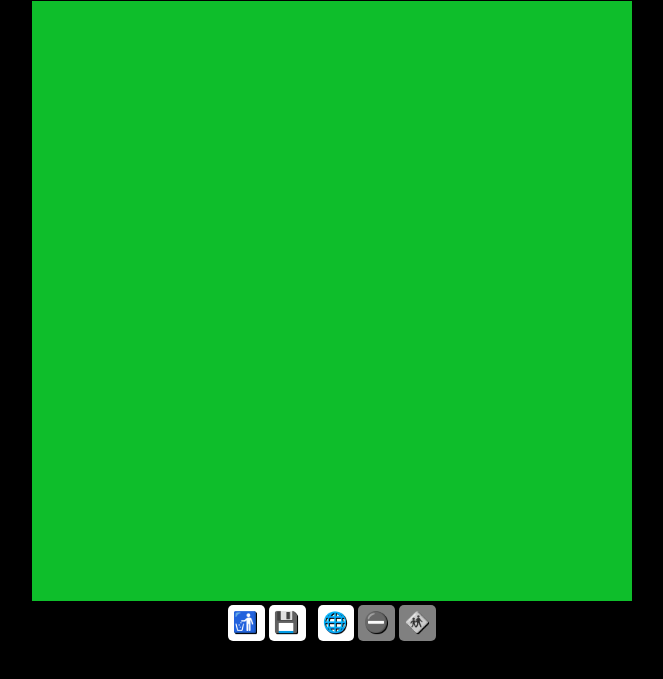
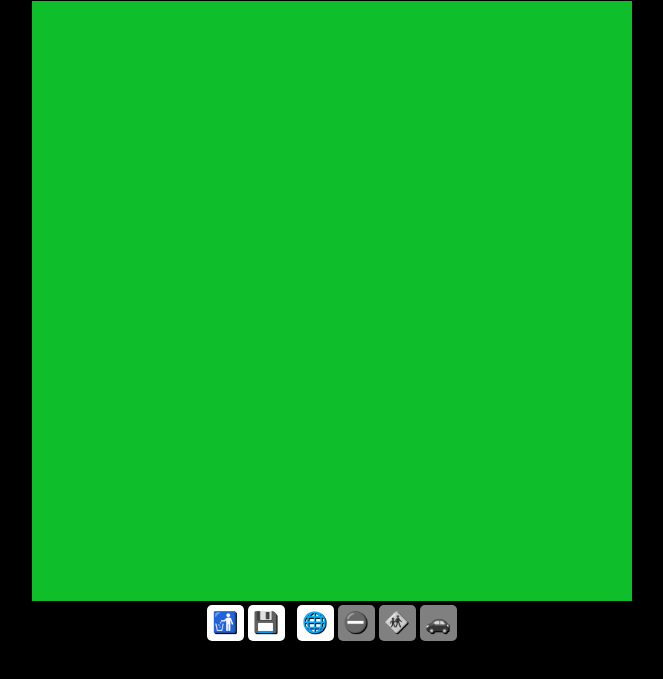
Before and after one commit to KeddyB/OpenWorld, a plain HTML site: page index.html in a window 1280 px wide. Shown: the part 79-758 px from the top of the page, without its empty margins (308-971 px from the left). Drawn offline with Linux system fonts and the light colour scheme.

```diff
--- a/index.html
+++ b/index.html
@@ -16,13 +16,16 @@
         <button id="graphBtn" onclick="setMode('graph')">🌐</button>
         <button id="stopBtn" onclick="setMode('stop')">⛔</button>
         <button id="crossingBtn" onclick="setMode('crossing')">🚸</button>
+        <button id="startBtn" onclick="setMode('start')">🚗</button>
     </div>
     <script src="js/world.js"></script>
     <script src="js/viewport.js"></script>
     <script src="js/markings/marking.js"></script>
     <script src="js/markings/stop.js"></script>
+    <script src="js/markings/start.js"></script>
     <script src="js/markings/cross.js"></script>
     <script src="js/editors/markingEditor.js"></script>
+    <script src="js/editors/startEditor.js"></script>
     <script src="js/editors/graphEditor.js"></script>
     <script src="js/editors/stopEditor.js"></script>
     <script src="js/editors/crossingEditor.js"></script>
--- a/js/app.js
+++ b/js/app.js
@@ -54,9 +54,13 @@ const graphInfo = graphString ? JSON.parse(graphString) : null
 const graph = graphInfo ? Graph.load(graphInfo) : new Graph()
 const world = new World(graph)
 const viewport = new ViewPort(myCanvas)
-const graphEditor = new GraphEditor(viewport, graph)
-const stopEditor = new StopEditor(viewport, world)
-const crossingEditor = new CrossingEditor(viewport, world)
+
+const tools = {
+    graph: { button: graphBtn, editor: new GraphEditor(viewport, graph) },
+    stop: { button: stopBtn, editor: new StopEditor(viewport, world) },
+    crossing: { button: crossingBtn, editor: new CrossingEditor(viewport, world) },
+    start: {button: startBtn, editor: new StartEditor(viewport, world)}
+}
 
 let oldGraphHash = graph.hash()
 
@@ -73,13 +77,13 @@ function animate() {
     const viewPoint = scale(viewport.getOffset(), -1)
     world.draw(ctx, viewPoint)
     ctx.globalAlpha = 0.1
-    graphEditor.display()
-    stopEditor.display()
-    crossingEditor.display()
+    for (const tool of Object.values(tools)) {
+        tool.editor.display()
+    }
     requestAnimationFrame(animate)
 }
 function dispose() {
-    graphEditor.dispose()
+    tools["graph"].editor.dispose()
     world.markings.length = 0
 }
 function save() {
@@ -87,32 +91,14 @@ function save() {
 }
 function setMode(mode) {
     disableEditors()
-    switch (mode) {
-        case "graph":
-            graphBtn.style.background = "white"
-            graphBtn.style.filter = ""
-            graphEditor.enable()
-            break
-        case "stop":
-            stopBtn.style.background = "white"
-            stopBtn.style.filter = ""
-            stopEditor.enable()
-            break
-        case "crossing":
-            crossingBtn.style.background = "white"
-            crossingBtn.style.filter = ""
-            crossingEditor.enable()
-            break
+    tools[mode].button.style.background = "white"
+    tools[mode].button.style.filter = ""
+    tools[mode].editor.enable()
+}
+function disableEditors() {
+    for (const tool of Object.values(tools)) {
+        tool.button.style.background = "gray"
+        tool.button.style.filter = "grayscale(100%)"
+        tool.editor.disable()
     }
 }
-function disableEditors() {
-    graphBtn.style.background = "gray"
-    graphBtn.style.filter = "grayscale(100%)"
-    graphEditor.disable()
-    stopBtn.style.background = "gray"
-    stopBtn.style.filter = "grayscale(100%)"
-    stopEditor.disable()
-    crossingBtn.style.background = "gray"
-    crossingBtn.style.filter = "grayscale(100%)"
-    crossingEditor.disable()
-}
--- /dev/null
+++ b/js/editors/startEditor.js
@@ -0,0 +1,13 @@
+class StartEditor extends MarkingEditor{
+    constructor(viewport, world){
+        super(viewport, world, world.laneGuides)
+    }
+    createMarker(center, directionVector){
+        return new Start(
+            center,
+            directionVector,
+            world.roadWidth / 2,
+            world.roadWidth / 2
+        )
+    }
+}
--- /dev/null
+++ b/js/markings/start.js
@@ -0,0 +1,16 @@
+class Start extends Marking{
+    constructor(center, directionVector, width, height){
+        super(center, directionVector, width, height)
+
+        this.img = new Image()
+        this.img.src = "car.png"
+    }
+    draw(ctx){
+        ctx.save()
+        ctx.translate(this.center.x, this.center.y)
+        ctx.rotate(angle(this.directionVector) - Math.PI / 2)
+        ctx.drawImage(this.img, -this.img.width / 2, -this.img.height / 2)
+
+        ctx.restore()
+    }
+}
```
Also changed, not shown: car.png (added).
